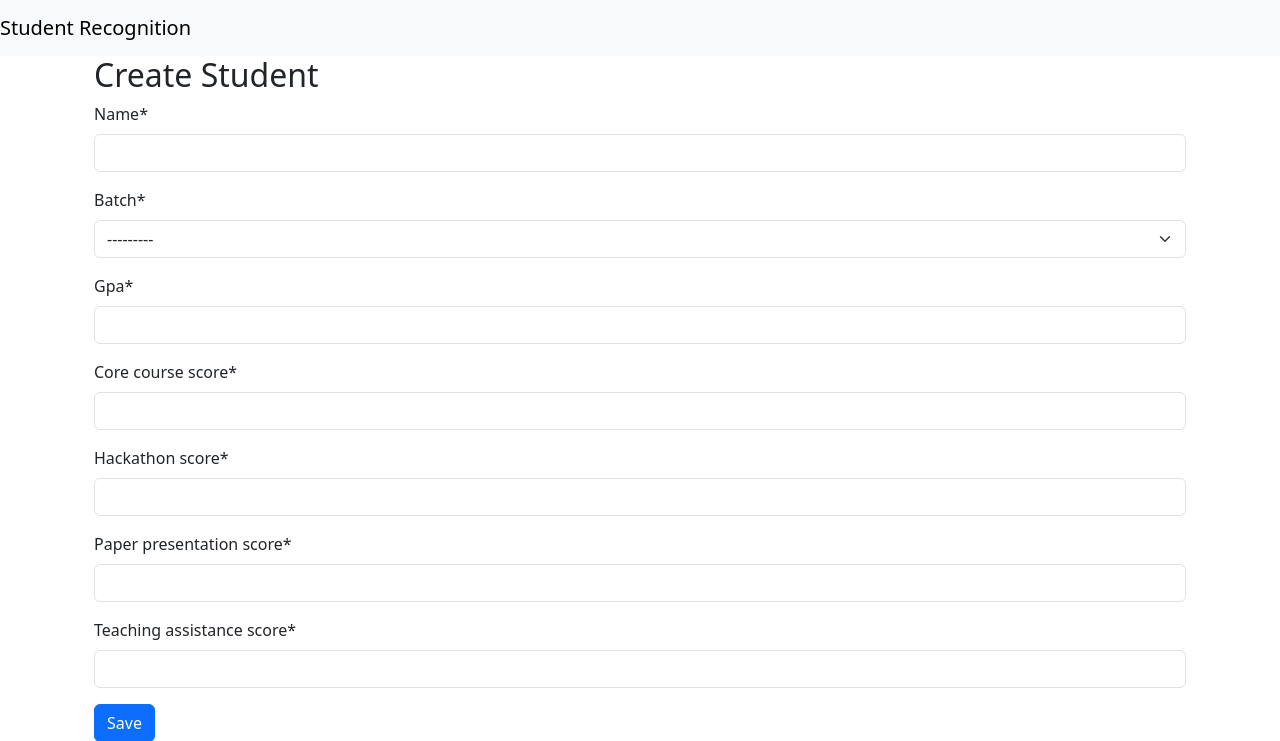
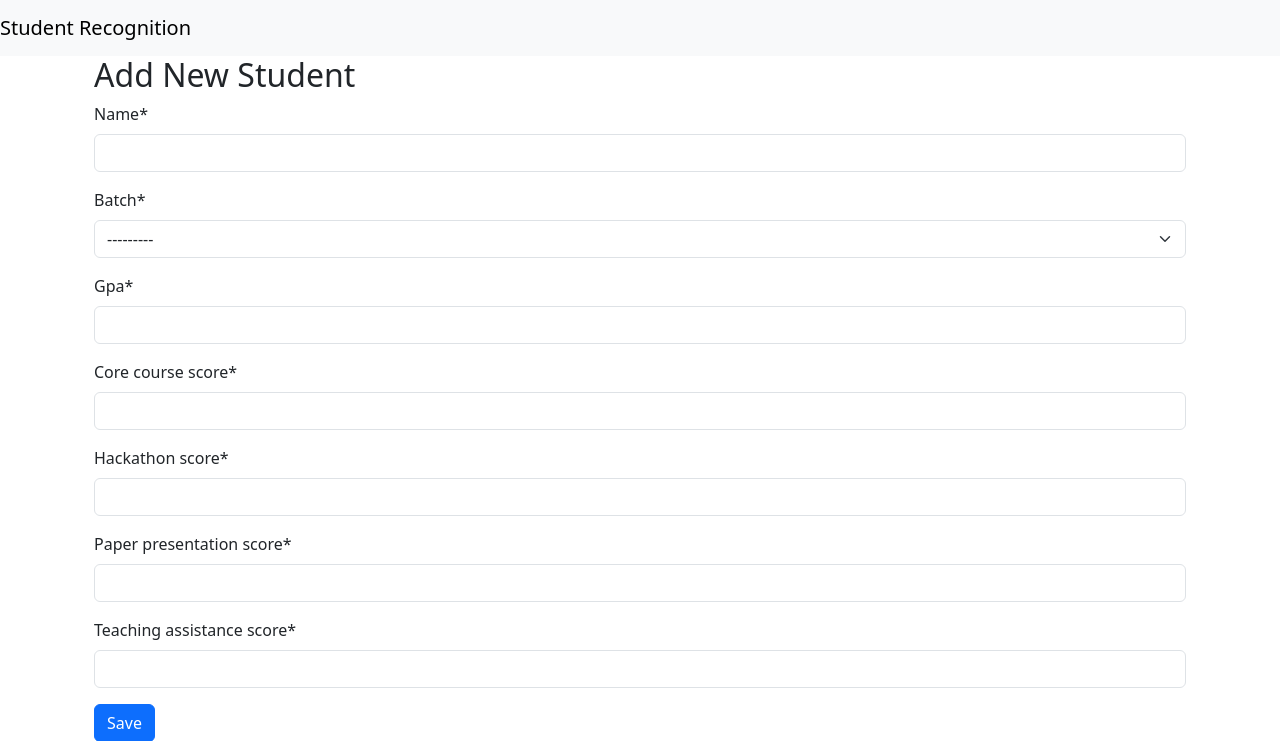
Before and after one commit to gnikitha437/studentPerformanceRcognitionSystem, a Django app: page /students/new/ in a window 1280 px wide. Shown: the top 741 px of the page. Run offline with Django 5.2, Linux system fonts and the light colour scheme; data that the repository does not hold is empty; some libraries are stand-ins or nearby versions.

Commit message:
add_student_text_change

```diff
--- a/recognition/templates/recognition/student_form.html
+++ b/recognition/templates/recognition/student_form.html
@@ -2,7 +2,7 @@
 {% load crispy_forms_tags %}
 {% block content %}
 <div class="container">
-    <h2>Create Student</h2>
+    <h2>Add New Student</h2>
     <form method="post">
         {% csrf_token %}
         {{ form|crispy }}
```
